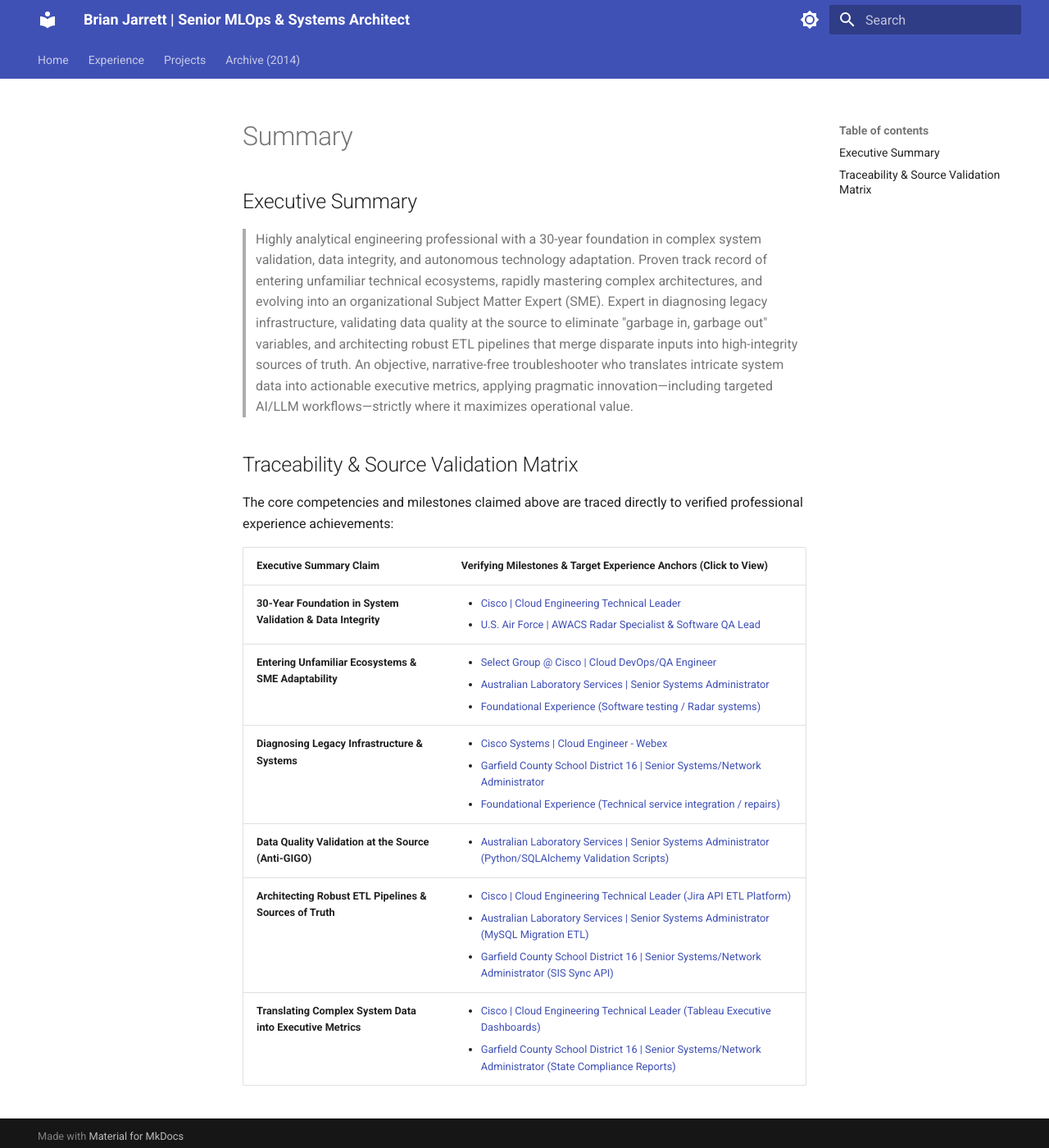
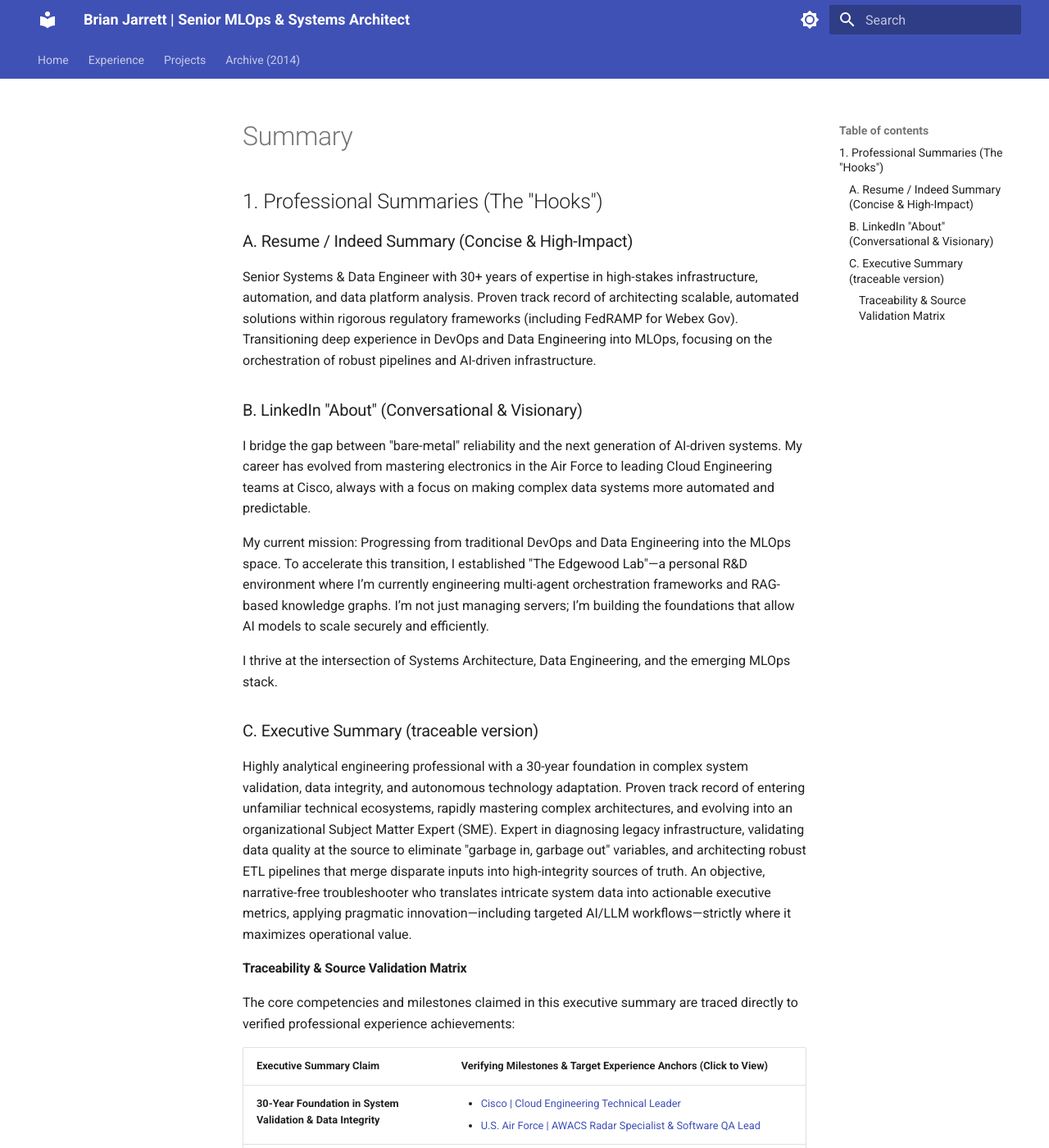
Before and after one commit to celttechie/celttechie.github.io, an MkDocs documentation site: the page built from docs/sections/summary.md, in a window 1280 px wide and 1400 px high. Shown: the whole window at 82% size. Built offline with MkDocs 1.6.1 and Material for MkDocs 9.7.7, drawn with Linux system fonts in a browser that asks for light colours.

Commit message:
restore original summaries Hooks structure in summary.md and integrate verbatim executive summary and matrix under Section C

```diff
--- a/docs/sections/summary.md
+++ b/docs/sections/summary.md
@@ -1,10 +1,20 @@
-## Executive Summary
+## 1. Professional Summaries (The "Hooks")
 
-> Highly analytical engineering professional with a 30-year foundation in complex system validation, data integrity, and autonomous technology adaptation. Proven track record of entering unfamiliar technical ecosystems, rapidly mastering complex architectures, and evolving into an organizational Subject Matter Expert (SME). Expert in diagnosing legacy infrastructure, validating data quality at the source to eliminate "garbage in, garbage out" variables, and architecting robust ETL pipelines that merge disparate inputs into high-integrity sources of truth. An objective, narrative-free troubleshooter who translates intricate system data into actionable executive metrics, applying pragmatic innovation—including targeted AI/LLM workflows—strictly where it maximizes operational value.
+### A. Resume / Indeed Summary (Concise & High-Impact)
+Senior Systems & Data Engineer with 30+ years of expertise in high-stakes infrastructure, automation, and data platform analysis. Proven track record of architecting scalable, automated solutions within rigorous regulatory frameworks (including FedRAMP for Webex Gov). Transitioning deep experience in DevOps and Data Engineering into MLOps, focusing on the orchestration of robust pipelines and AI-driven infrastructure.
 
-## Traceability & Source Validation Matrix
+### B. LinkedIn "About" (Conversational & Visionary)
+I bridge the gap between "bare-metal" reliability and the next generation of AI-driven systems. My career has evolved from mastering electronics in the Air Force to leading Cloud Engineering teams at Cisco, always with a focus on making complex data systems more automated and predictable.
 
-The core competencies and milestones claimed above are traced directly to verified professional experience achievements:
+My current mission: Progressing from traditional DevOps and Data Engineering into the MLOps space. To accelerate this transition, I established "The Edgewood Lab"—a personal R&D environment where I’m currently engineering multi-agent orchestration frameworks and RAG-based knowledge graphs. I’m not just managing servers; I’m building the foundations that allow AI models to scale securely and efficiently.
+
+I thrive at the intersection of Systems Architecture, Data Engineering, and the emerging MLOps stack.
+
+### C. Executive Summary (traceable version)
+Highly analytical engineering professional with a 30-year foundation in complex system validation, data integrity, and autonomous technology adaptation. Proven track record of entering unfamiliar technical ecosystems, rapidly mastering complex architectures, and evolving into an organizational Subject Matter Expert (SME). Expert in diagnosing legacy infrastructure, validating data quality at the source to eliminate "garbage in, garbage out" variables, and architecting robust ETL pipelines that merge disparate inputs into high-integrity sources of truth. An objective, narrative-free troubleshooter who translates intricate system data into actionable executive metrics, applying pragmatic innovation—including targeted AI/LLM workflows—strictly where it maximizes operational value.
+
+#### Traceability & Source Validation Matrix
+The core competencies and milestones claimed in this executive summary are traced directly to verified professional experience achievements:
 
 | Executive Summary Claim | Verifying Milestones & Target Experience Anchors (Click to View) |
 | :--- | :--- |
```
Also changed, not shown: site/index.html, site/search/search_index.json, site/sections/summary/index.html, 2 other files.
